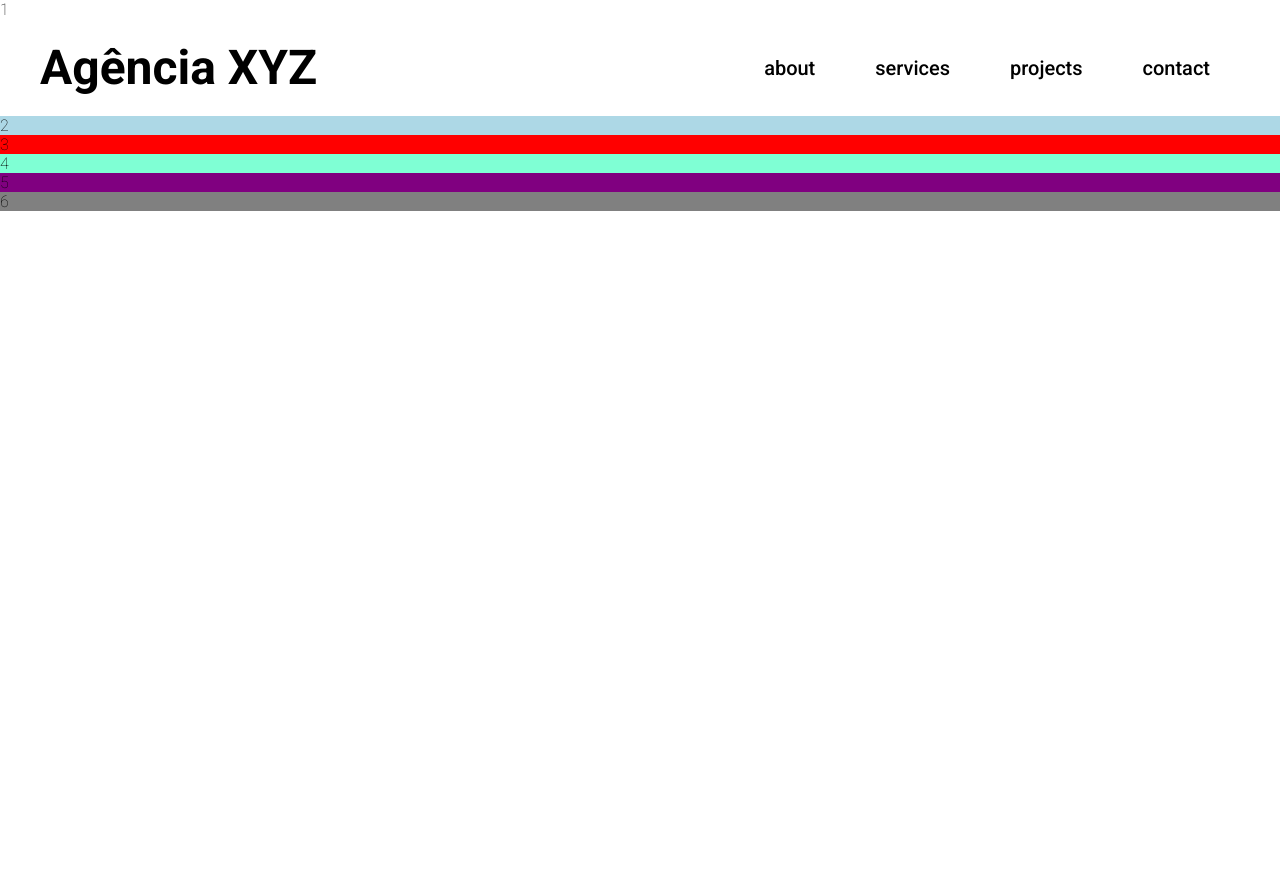
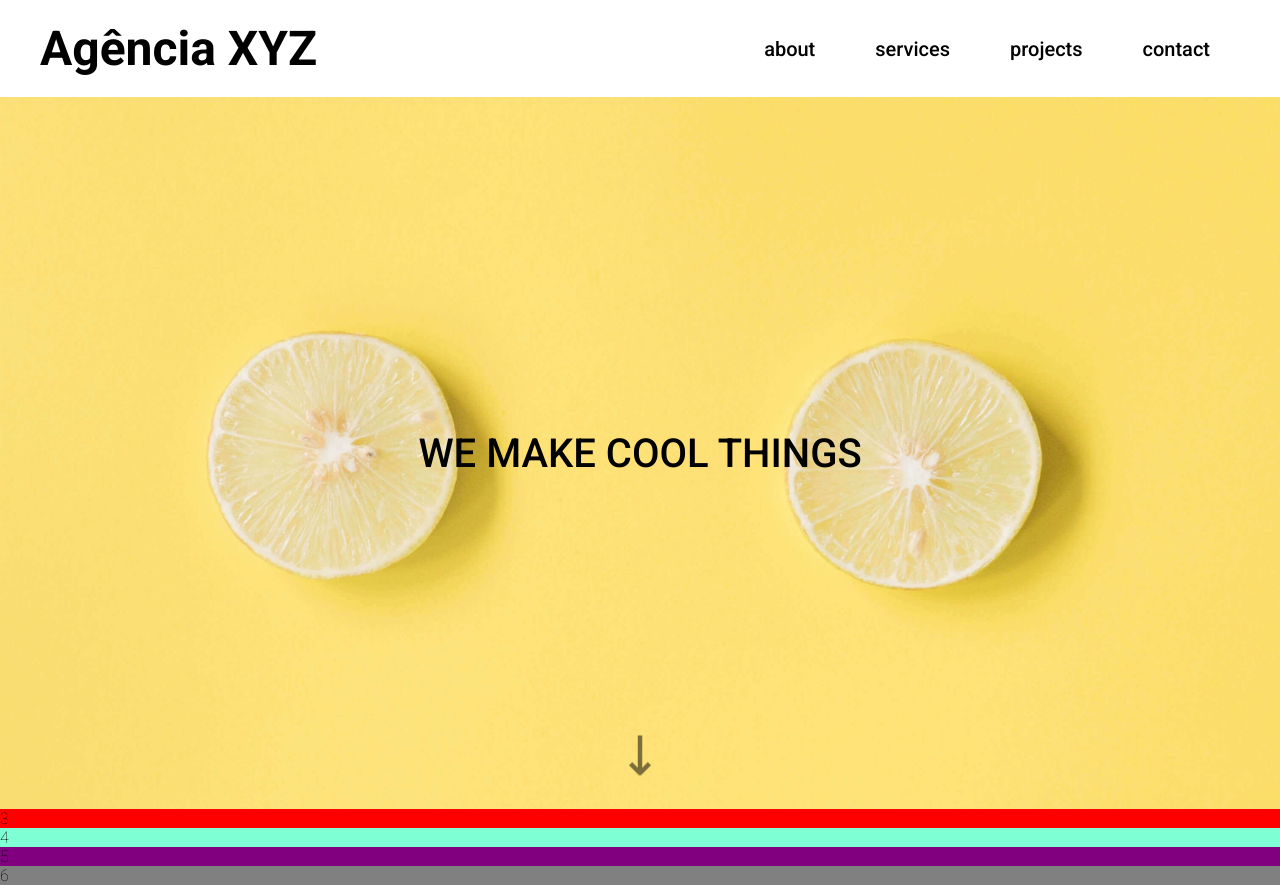
Before and after one commit to Flavio-Serodio/desafios-DEVquest-lanepage-usando-grid, a plain HTML site: page index.html in a window 1280 px wide. Before the commit the page ends 800 px from the top, so only its background shows below. Drawn offline with Linux system fonts and the light colour scheme.

Commit message:
section hero aprendendo a usar o animation

```diff
--- a/index.html
+++ b/index.html
@@ -18,7 +18,7 @@
 </head>
 
 <body>
-    <header class="header">1
+    <header class="header">
         <div class="header-container">
             <a href="/">
                 <h1 class="logo">Agência XYZ</h1>
@@ -43,8 +43,8 @@
         </div>
     </header>
 
-    <section class="hero">2
-
+    <section class="hero">
+        <h2>We make cool things</h2>
     </section>
 
     <section class="about">3
--- a/src/css/style.css
+++ b/src/css/style.css
@@ -39,8 +39,34 @@ html{
     color: coral;
  }
  .hero{
-    grid-area:hero;
-    background-color: lightblue;
+   grid-area:hero;
+   height: 89vh;
+   background: url('../images/lemons.jpg') center no-repeat;
+   background-size: cover;
+   display: flex;
+   justify-content: center;
+   align-items: center;
+   position: relative;
+ }
+
+ .hero h2 {
+   font-weight: 500;
+   text-transform: uppercase;
+   font-size: 4rem;
+ }
+
+ .hero:after {
+   content: url('../images/seta_preta.png');
+   height: 35px;
+   bottom: 40px;
+   position: absolute;
+   animation: downarrow 0.6s infinite alternate ease-in-out;
+ }
+
+ @-webkit-keyframes downarrow {
+   0% {-webkit-transform: translateY(0); opacity: 0.4}
+   100% {-webkit-transform: translateY(0.4em);
+   opacity: 0.9;}
  }
 
  .about{
```
